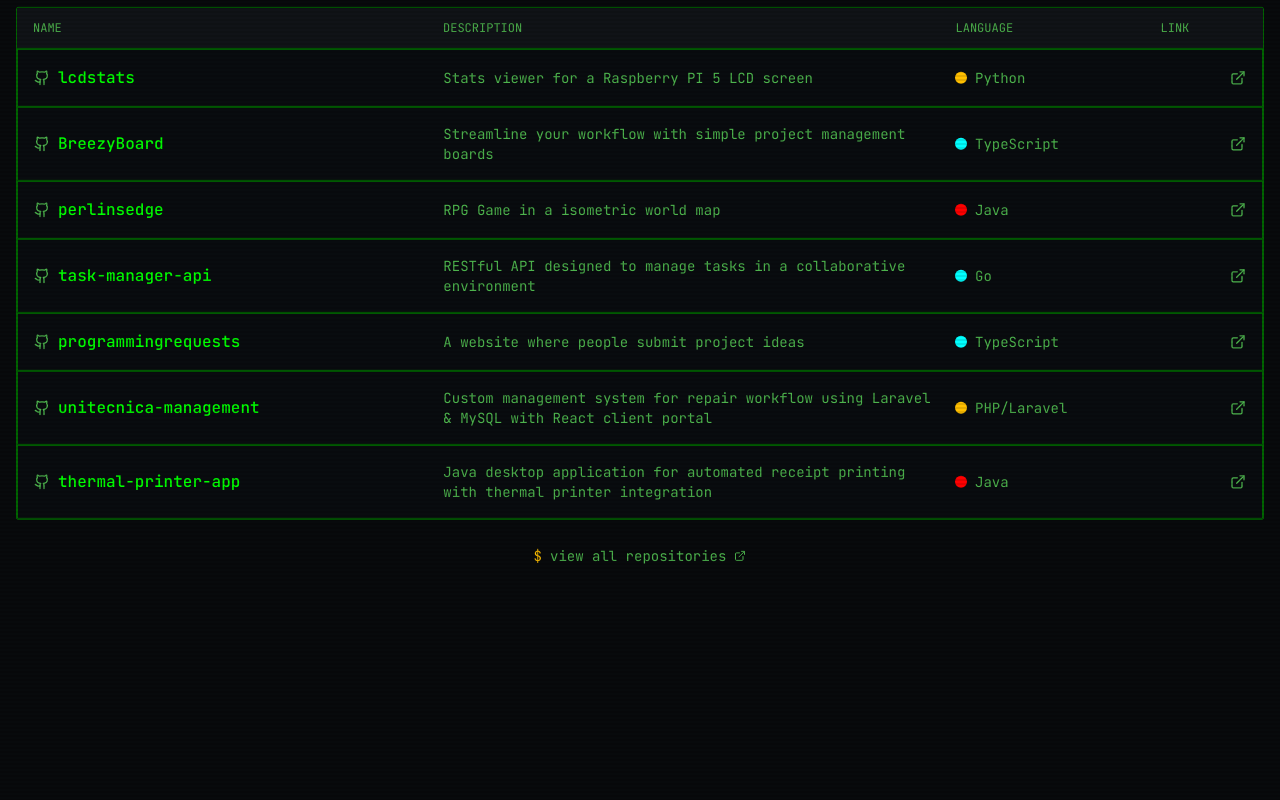
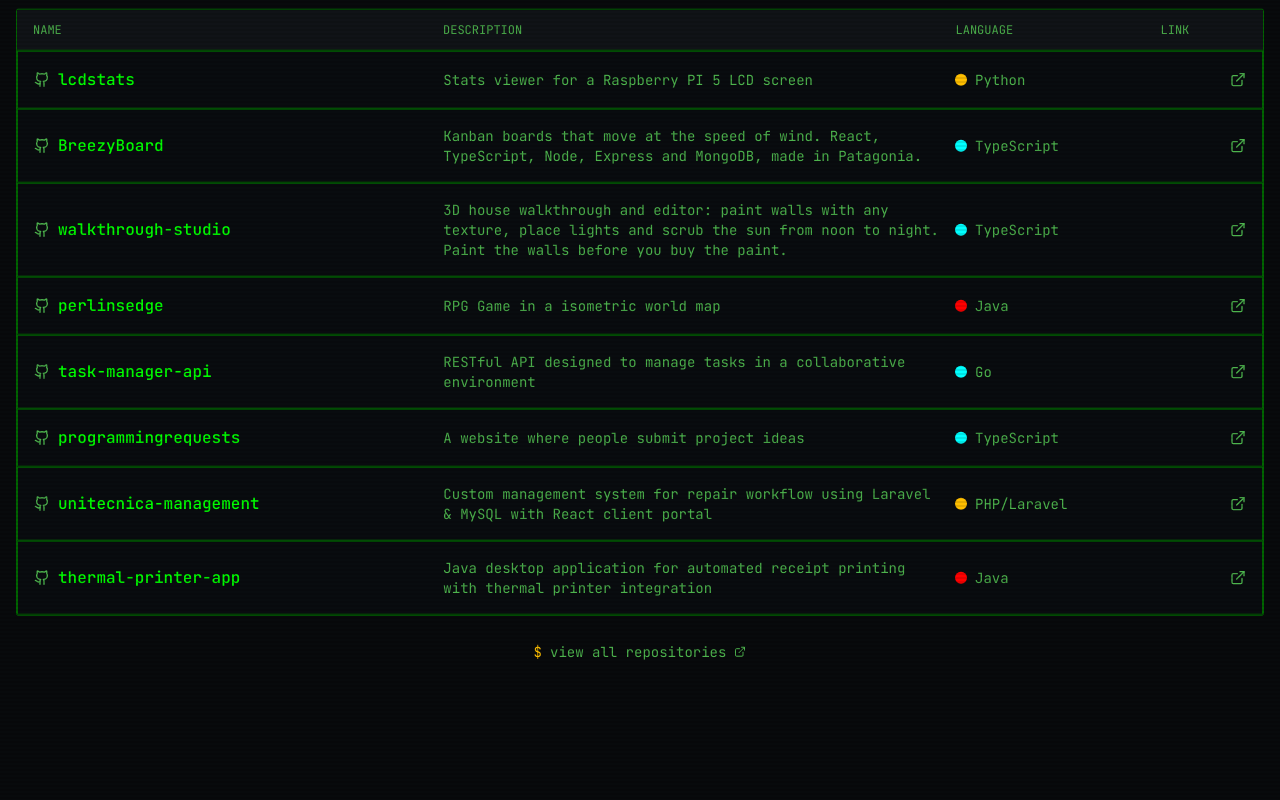
Before and after one commit to kfeuerschvenger/portfolio, a React (Vite) app: page / in a window 1280 px wide. Shown: the part 2060-2860 px from the top of the page. Built offline with nearby package versions, Linux system fonts and the light colour scheme; the HTML template or start-up script is replaced by a standard one.

Commit message:
feat(projects): refresh BreezyBoard description and add walkthrough-studio

```diff
--- a/src/components/ProjectsSection.tsx
+++ b/src/components/ProjectsSection.tsx
@@ -11,10 +11,19 @@ const projects = [
   },
   {
     name: 'BreezyBoard',
-    description: 'Streamline your workflow with simple project management boards',
+    description:
+      'Kanban boards that move at the speed of wind. React, TypeScript, Node, Express and MongoDB, made in Patagonia.',
     language: 'TypeScript',
     languageColor: 'bg-accent',
     url: 'https://github.com/kfeuerschvenger/BreezyBoard',
+  },
+  {
+    name: 'walkthrough-studio',
+    description:
+      '3D house walkthrough and editor: paint walls with any texture, place lights and scrub the sun from noon to night. Paint the walls before you buy the paint.',
+    language: 'TypeScript',
+    languageColor: 'bg-accent',
+    url: 'https://github.com/kfeuerschvenger/walkthrough-studio',
   },
   {
     name: 'perlinsedge',
```
Also changed, not shown: 1 other file (tests, documents, lock files or other folders).
